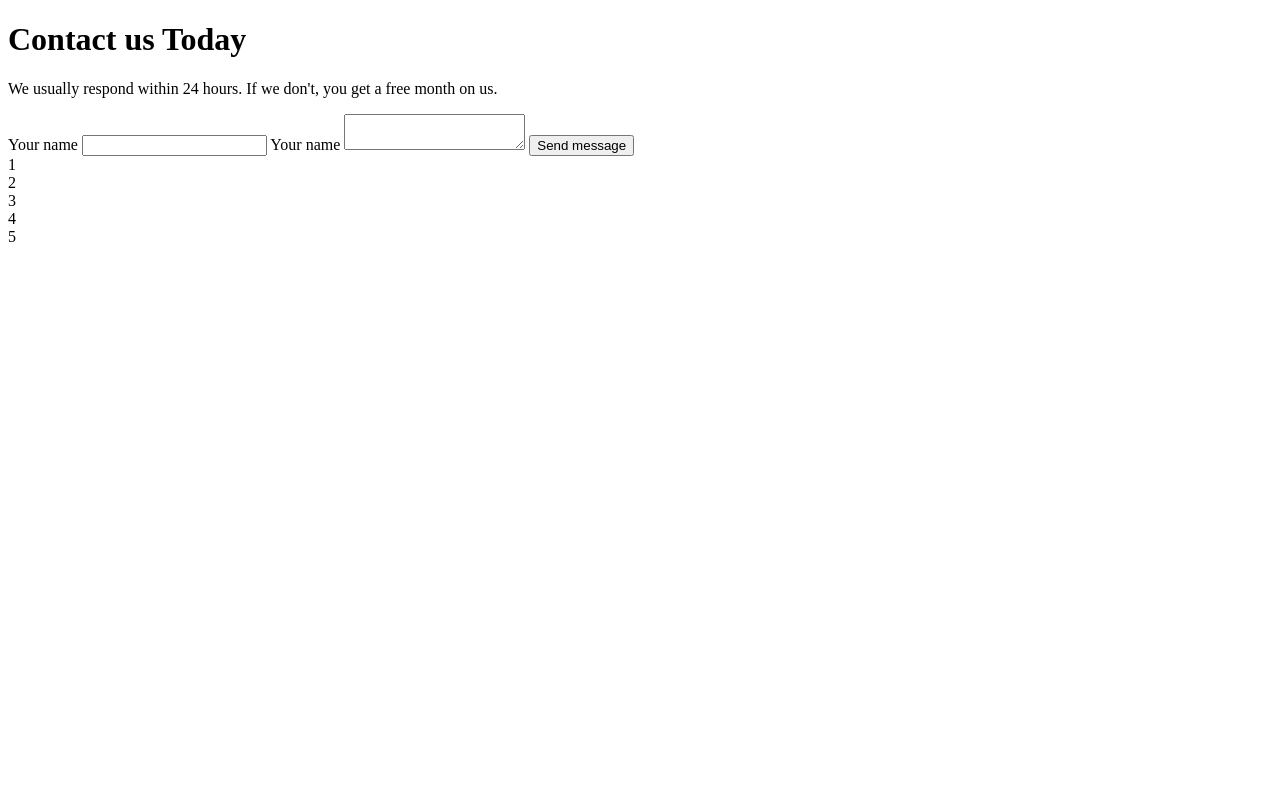
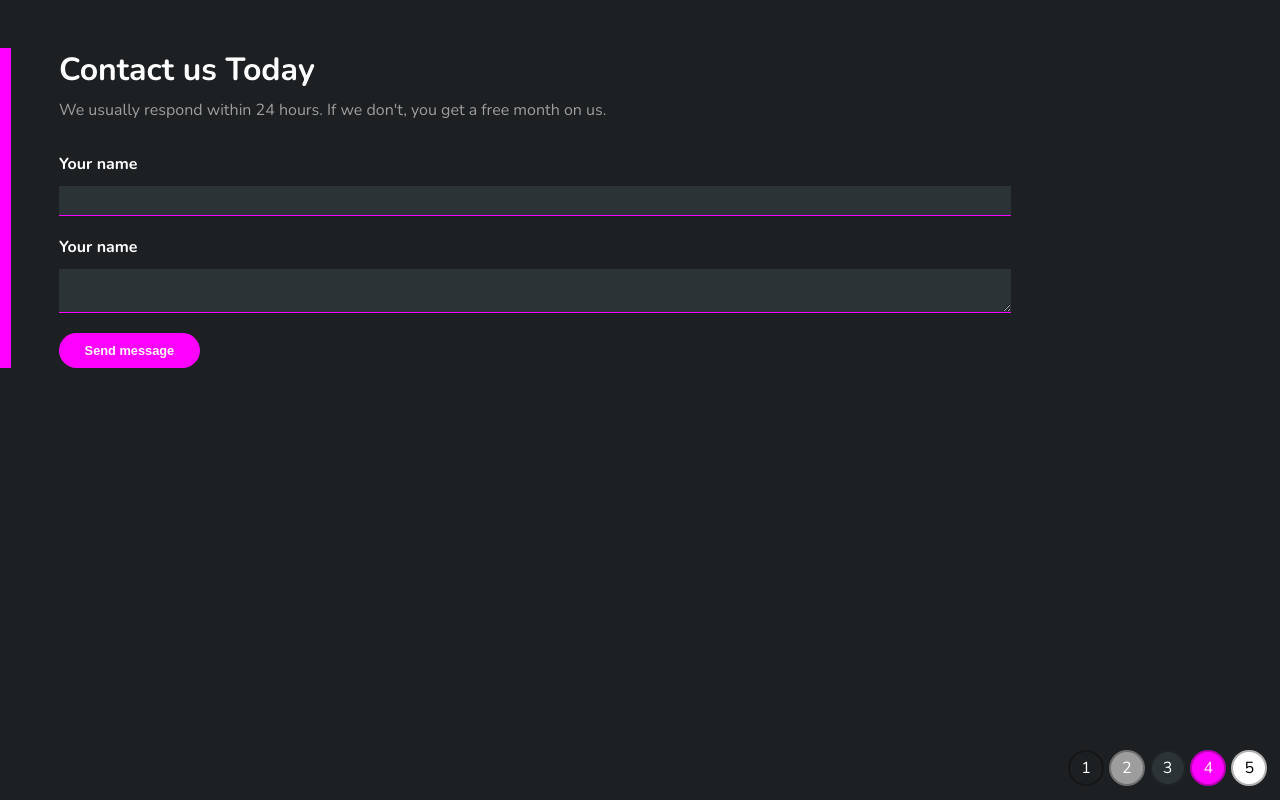
Before and after one commit to dylan042106/design_challenge_three, a plain HTML site: page index.html in a window 1280 px wide. Drawn offline with nearby package versions, Linux system fonts and the light colour scheme.

Commit message:
Update index.html

```diff
--- a/index.html
+++ b/index.html
@@ -4,7 +4,7 @@
     <meta charset="UTF-8" />
     <meta http-equiv="X-UA-Compatible" content="IE=edge" />
     <meta name="viewport" content="width=device-width, initial-scale=1.0" />
-    <link href="unsolved_design_challenge_three.css" rel="stylesheet" />
+    <link href="solved_design_challenge_three_student_solution.css" rel="stylesheet" />
     <title>Document</title>
   </head>
   <body>
```
